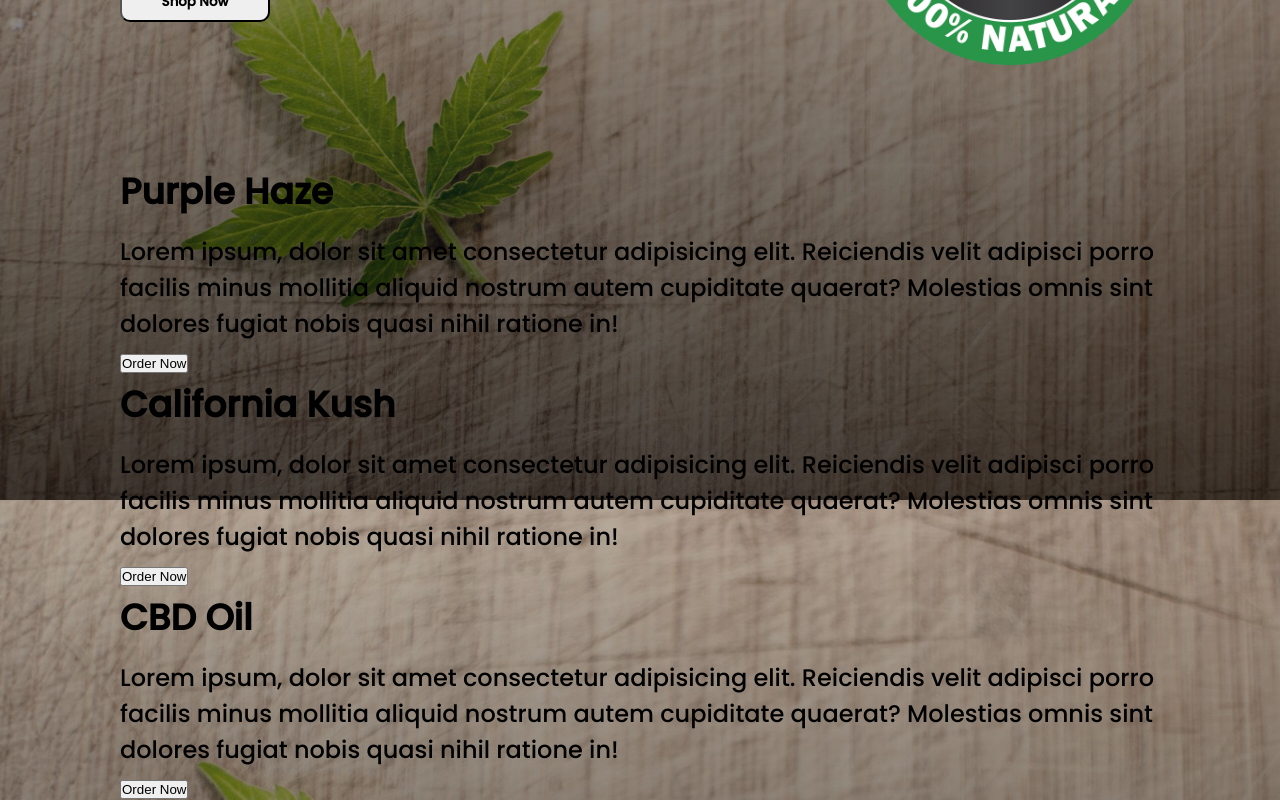
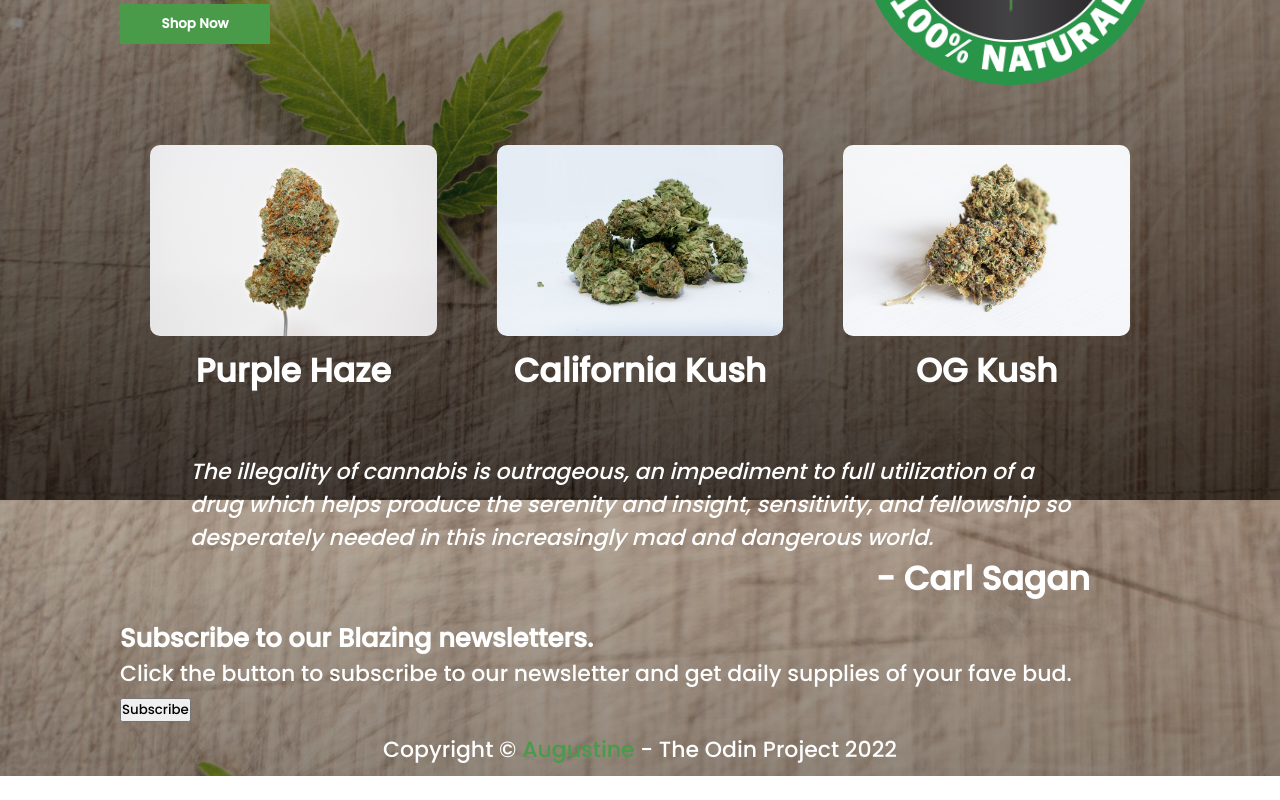
Before and after one commit to ikenwaa/top-landing-page-project, a plain HTML site: page index.html in a window 1280 px wide. Shown: the part 300-1100 px from the top of the page. After the commit the page ends 1076 px from the top, so only its background shows below. Drawn offline with Linux system fonts and the light colour scheme.

Commit message:
Edited styles.css

```diff
--- a/index.html
+++ b/index.html
@@ -40,27 +40,36 @@
     <section class="cards">
         <div class="container">
             <div class="card">
+                <img src="./img/purp haze.jpg" alt="purple haze">
                 <h2>Purple Haze</h2>
-                <p>Lorem ipsum, dolor sit amet consectetur adipisicing elit. Reiciendis velit adipisci porro facilis minus mollitia aliquid nostrum autem cupiditate quaerat? Molestias omnis sint dolores fugiat nobis quasi nihil ratione in!</p>
-                <button>Order Now</button>
             </div>
             <div class="card">
+                <img src="/img/california.jpg" alt="">
                 <h2>California Kush</h2>
-                <p>Lorem ipsum, dolor sit amet consectetur adipisicing elit. Reiciendis velit adipisci porro facilis minus mollitia aliquid nostrum autem cupiditate quaerat? Molestias omnis sint dolores fugiat nobis quasi nihil ratione in!</p>
-                <button>Order Now</button>
             </div>
             <div class="card">
-                <h2>CBD Oil</h2>
-                <p>Lorem ipsum, dolor sit amet consectetur adipisicing elit. Reiciendis velit adipisci porro facilis minus mollitia aliquid nostrum autem cupiditate quaerat? Molestias omnis sint dolores fugiat nobis quasi nihil ratione in!</p>
-                <button>Order Now</button>
+                <img src="/img/og kush.jpg" alt="OG kush">
+                <h2>OG Kush</h2>
             </div>
         </div>
     </section>
     <section class="quote">
         <div class="container">
-            <blockquote>The illegality of cannabis is outrageous, an impediment to full utilization of a drug which helps produce the serenity and insight, sensitivity, and fellowship so desperately needed in this increasingly mad and dangerous world.</blockquote>
-            <h2><em>Carl Sagan</em></h2>
+            <blockquote><em>The illegality of cannabis is outrageous, an impediment to full utilization of a drug which helps produce the serenity and insight, sensitivity, and fellowship so desperately needed in this increasingly mad and dangerous world.</em></blockquote>
+            <h2>- Carl Sagan</h2>
         </div>
     </section>
+    <section class="sign-up container">
+        <div class="sign-up-text">
+            <h3>Subscribe to our Blazing newsletters.</h3>
+            <p>Click the button to subscribe to our newsletter and get daily supplies of your fave bud.</p>
+        </div>
+        <div class="sign-up-btn">
+            <button>Subscribe</button>
+        </div>
+    </section>
+    <footer class="footer container">
+        <p>Copyright &copy; <a href="https://github.com/ikenwaa/top-landing-page-project" target="_blank" rel="noreferrer">Augustine</a> - The Odin Project 2022</p>
+    </footer>
 </body>
 </html>
--- a/styles.css
+++ b/styles.css
@@ -2,6 +2,7 @@
     margin: 0;
     padding: 0;
     box-sizing: border-box;
+    font-family: 'Poppins', sans-serif;
 }
 
 body {
@@ -11,15 +12,10 @@ body {
     height: 100%;
     background-attachment: fixed;
     font-family: 'Poppins', sans-serif;
-    font-size: 24px;
+    font-size: 22px;
     line-height: 1.5;
+    color: white;
 }
-
-/* img {
-    max-width: 100%;
-    width: 250px;
-    height: auto;
-} */
 
 h1, h2 {
     margin-bottom: 15px;
@@ -64,24 +60,27 @@ nav {
 .navbar .logo {
     font-size: 35px;
     font-weight: bold;
+    color:#fff;
 }
 
 .navbar .container {
     display: flex;
     justify-content: space-between;
     align-items: center;
-    /* height: 100%;
-    position: fixed; */
-    top: 0;
+    height: 100%;
+    /* position: fixed; */ */
+    /* top: 0;
     left: 0;
     width: 100%;
     z-index: 9999;
-    box-shadow: 0 2px 2px #e8e8e8;
+    box-shadow: 0 2px 2px #e8e8e8; */
 }
 
 .header {
     color: #fff;
-    min-height: 400px;
+    min-height: 300px;
+    /* background-color: rgb(147, 146, 146); */
+    height: 350px;
 }
 
 .hero-text {
@@ -99,24 +98,89 @@ nav {
     max-width: 400px;
     height:300px;
     width: 300px;
-    margin-top: 0 auto;
+    margin: 20px 0 0 0;
 }
 
 .header button {
     width: 150px;
     height: 40px;
-    border-radius: 10px;
+    margin-top: 20px;
+    /* border-radius: 10px; */
+    border: none;
+    cursor: pointer;
+    background-color: #499b4a;
+}
+
+.header button:hover {
+    transform: scale(1.05);
 }
 
 .header button a {
     text-decoration: none;
-    color: #000;
+    color: #fff;
     font-weight: bold;
-    font-family: 'Poppins', sans-serif;
 }
+
 
 .header .container {
     display: flex;
     align-items: center;
     justify-content: space-between;
 }
+
+.cards .container {
+    display: flex;
+    justify-content: space-between;
+    color: white;
+}
+
+.card {
+    flex: 1;
+    width: 350px;
+    height: 300px;
+    margin: 20px;
+    border-radius: 7px;
+    text-align: center;
+    overflow: hidden;
+    position: relative;
+}
+
+.card img {
+    max-width: 100%;
+    display: block;
+    width: 100%;
+    height: auto;
+    padding: 10px;
+    border-radius: 20px;
+    transition: 0.5s all;
+    transform: scale(1);
+}
+
+.card img:hover {
+    transform: scale(1.01);
+}
+
+/* Quote by Carl Sagan */
+.quote .container {
+    display: flex;
+    flex-direction: column;
+    padding: 0 100px;
+}
+
+.quote .container h2 {
+    text-align: right;
+}
+
+/* Footer */
+footer {
+    text-align: center;
+}
+
+footer p {
+    padding: 10px 0 10px;
+}
+
+footer a {
+    color:#499b4a;
+    text-decoration: none;
+}
```
Also changed, not shown: img/california.jpg (added), img/og kush.jpg (added), img/purp haze.jpg (added), 1 other file.
